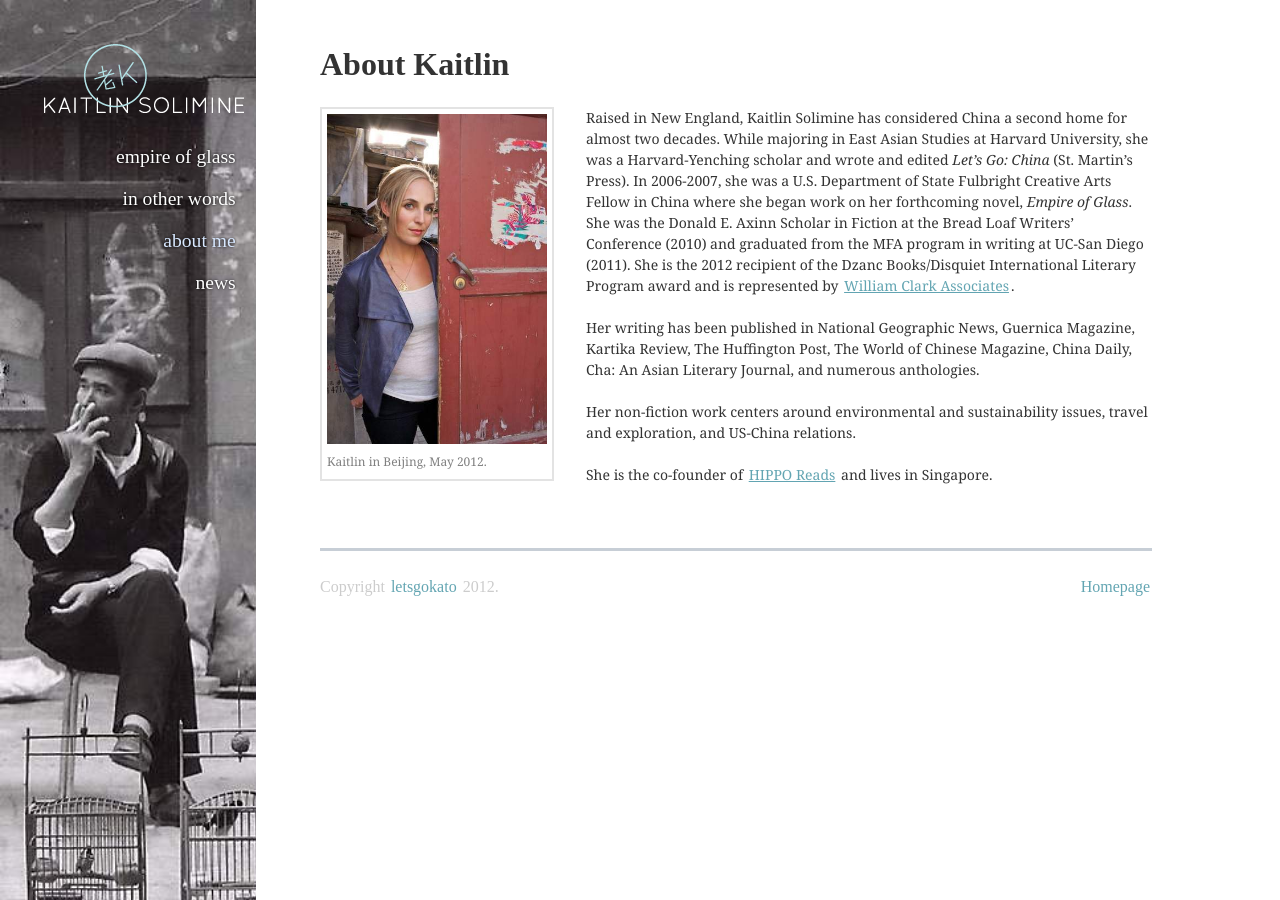
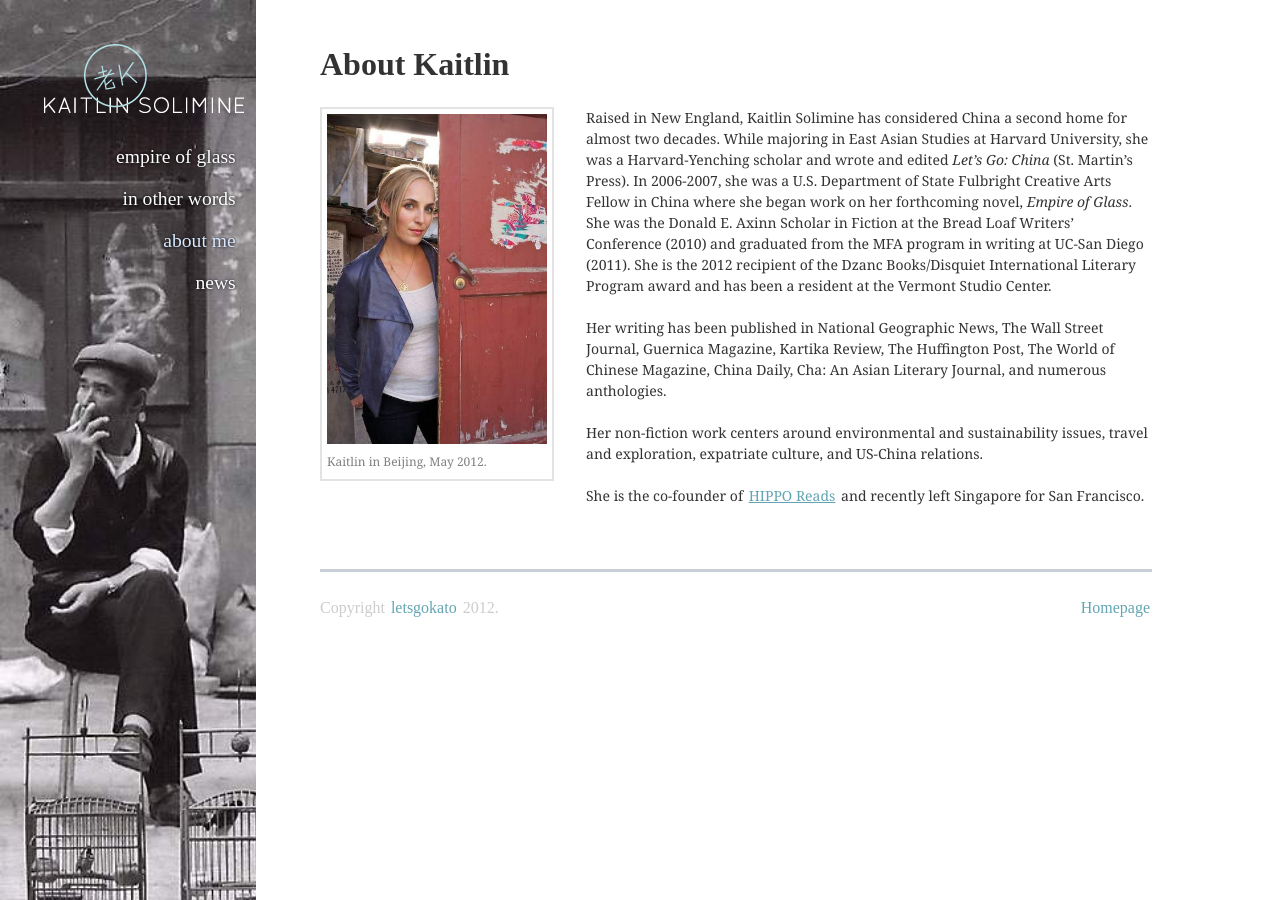
Before and after one commit to ajhit406/kato, a Jekyll site: the page built from aboutme.md, in a window 1280 px wide. Built offline with Jekyll 4.4.1, drawn with Linux system fonts in a browser that asks for light colours; some web fonts are replaced; Markdown is read by kramdown in place of the engine named in the settings.

Commit message:
bio changes

```diff
--- a/aboutme.md
+++ b/aboutme.md
@@ -11,12 +11,12 @@ lnav: about
   <figcaption style="font-size: 12px;">Kaitlin in Beijing, May 2012.</figcaption>
 </figure>
 
-Raised in New England, Kaitlin Solimine has considered China a second home for almost two decades. While majoring in East Asian Studies at Harvard University, she was a Harvard-Yenching scholar and wrote and edited _Let's Go: China_ (St. Martin's Press). In 2006-2007, she was a U.S. Department of State Fulbright Creative Arts Fellow in China where she began work on her forthcoming novel, _Empire of Glass_. She was the Donald E. Axinn Scholar in Fiction at the Bread Loaf Writers' Conference (2010) and graduated from the MFA program in writing at UC-San Diego (2011). She is the 2012 recipient of the Dzanc Books/Disquiet International Literary Program award and is represented by [William Clark Associates]( http://www.wmclark.com/).
+Raised in New England, Kaitlin Solimine has considered China a second home for almost two decades. While majoring in East Asian Studies at Harvard University, she was a Harvard-Yenching scholar and wrote and edited _Let's Go: China_ (St. Martin's Press). In 2006-2007, she was a U.S. Department of State Fulbright Creative Arts Fellow in China where she began work on her forthcoming novel, _Empire of Glass_. She was the Donald E. Axinn Scholar in Fiction at the Bread Loaf Writers' Conference (2010) and graduated from the MFA program in writing at UC-San Diego (2011). She is the 2012 recipient of the Dzanc Books/Disquiet International Literary Program award and has been a resident at the Vermont Studio Center.
 
-Her writing has been published in National Geographic News, Guernica Magazine, Kartika Review, The Huffington Post, The World of Chinese Magazine, China Daily, Cha: An Asian Literary Journal, and numerous anthologies.
+Her writing has been published in National Geographic News, The Wall Street Journal, Guernica Magazine, Kartika Review, The Huffington Post, The World of Chinese Magazine, China Daily, Cha: An Asian Literary Journal, and numerous anthologies.
 
-Her non-fiction work centers around environmental and sustainability issues, travel and exploration, and US-China relations.
+Her non-fiction work centers around environmental and sustainability issues, travel and exploration, expatriate culture, and US-China relations.
 
-She is the co-founder of [HIPPO Reads](http://www.hipporeads.com) and lives in Singapore.
+She is the co-founder of [HIPPO Reads](http://www.hipporeads.com) and recently left Singapore for San Francisco.
 
 <br clear="all" />
```
